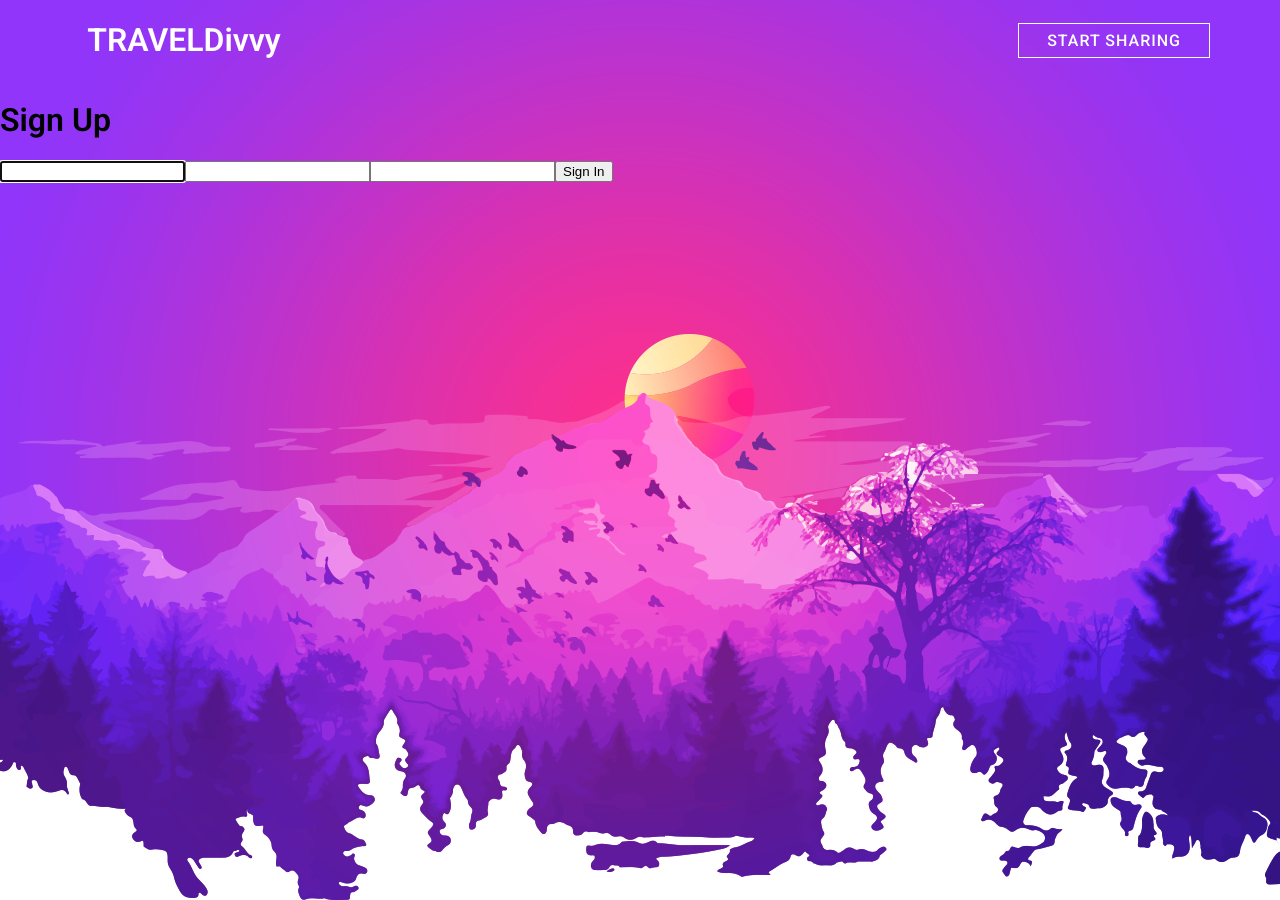
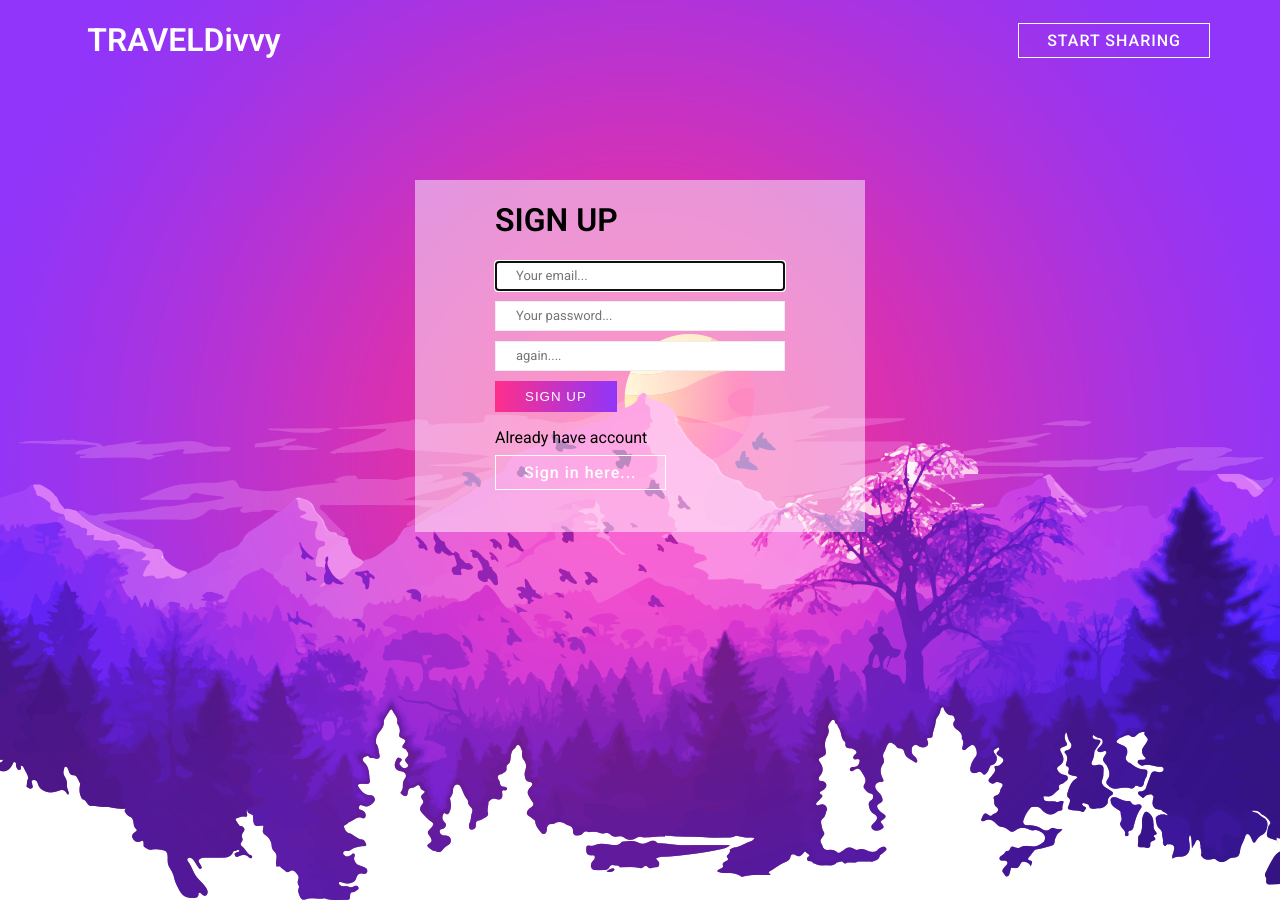
Before and after one commit to muyaszed/travelandshareit, a React (Create React App) app: page /signup in a window 1280 px wide. Built offline with nearby package versions, Linux system fonts and the light colour scheme; no server answers.

Commit message:
completed signup page styling

```diff
--- a/src/components/form/form.module.scss
+++ b/src/components/form/form.module.scss
@@ -9,7 +9,7 @@
   .form {
     // border: 3px solid;
     width: 290px;
-    height: 300px;
+    min-height: 300px;
 
     background-color: rgba(255, 255, 255, 0.488);
     display: flex;
--- a/src/pages/signinpage/signinPage.js
+++ b/src/pages/signinpage/signinPage.js
@@ -100,7 +100,6 @@ class SigninPage extends React.Component {
             type="Link"
             testid="signupLink"
             to="/signup"
-            onClick={this.handleSignin}
           />
         </div>
       </Form>
--- /dev/null
+++ b/src/pages/signuppage/signup.module.scss
@@ -0,0 +1,3 @@
+.signupNote {
+  margin-bottom: 50px;
+}
--- a/src/pages/signuppage/signupPage.js
+++ b/src/pages/signuppage/signupPage.js
@@ -1,6 +1,9 @@
 import React from 'react';
-import { Link } from 'react-router-dom';
 import { signUpWithEmail, createUserProfileDocument } from '../../firebase/firebase.utils';
+import Form from '../../components/form/form.component';
+import InputText from '../../components/inputText/inputText.component';
+import PrimaryBtn from '../../components/primary-btn/primary-btn.component';
+import styles from './signup.module.scss'
 
 class SignupPage extends React.Component {
    constructor() {
@@ -41,34 +44,48 @@ class SignupPage extends React.Component {
   render() {
     const { email, password, passwordConfirmation } = this.state;
     return (
-      <div>
-        <h1>Sign Up</h1>
-        <input
-          onChange={this.handleChange}
+      <Form title="SIGN UP">
+        <InputText
           autoFocus
+          placeHolder="Your email..."
           data-testid="signupEmail"
           type="email"
           value={email}
-          name="email"
+          onChange={this.handleChange}
           ref={this.emailInput}
         />
-        <input
-          onChange={this.handleChange}
+        <InputText
           data-testid="signupPassword"
+          placeHolder="Your password..."
           type="password"
           value={password}
-          name="password"
+          onChange={this.handleChange}
         />
-        <input
-          onChange={this.handleChange}
+        <InputText
           data-testid="signupPasswordConfirmation"
+          placeHolder="again...."
           type="password"
           value={passwordConfirmation}
-          name="passwordConfirmation"
+          onChange={this.handleChange}
         />
-        <button data-testid="signupBtn" onClick={this.handleSignup}>Sign In</button>
+        <div className={styles.signupBtnContainer}>
+          <PrimaryBtn
+            title="SIGN UP"
+            testid="signupBtn"
+            onClick={this.handleSignup}
+          />
+        </div>
+        <div className={styles.signupNote}>
+          <p>Already have account</p>
+          <PrimaryBtn
+            title="Sign in here..."
+            type="Link"
+            testid="signinLink"
+            to="/signin"
+          />
+        </div>
 
-      </div>
+      </Form>
     )
   }
 }
```
